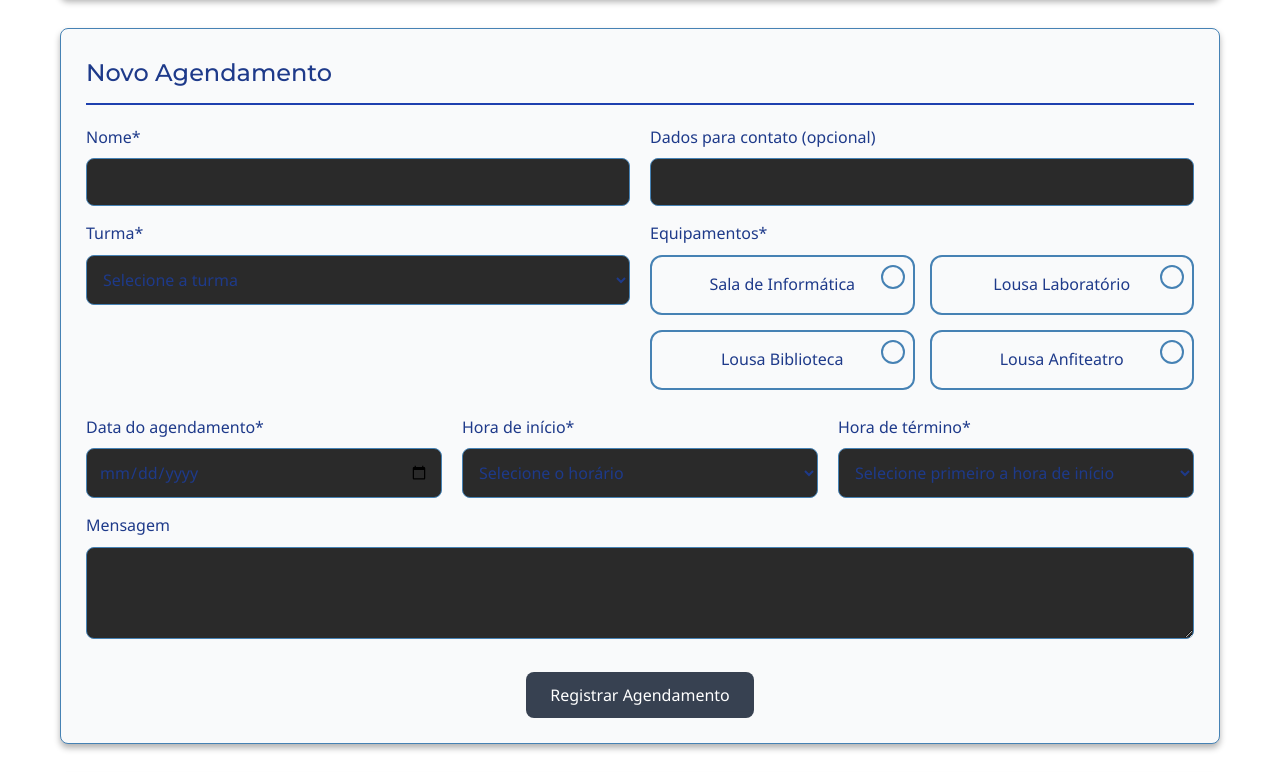
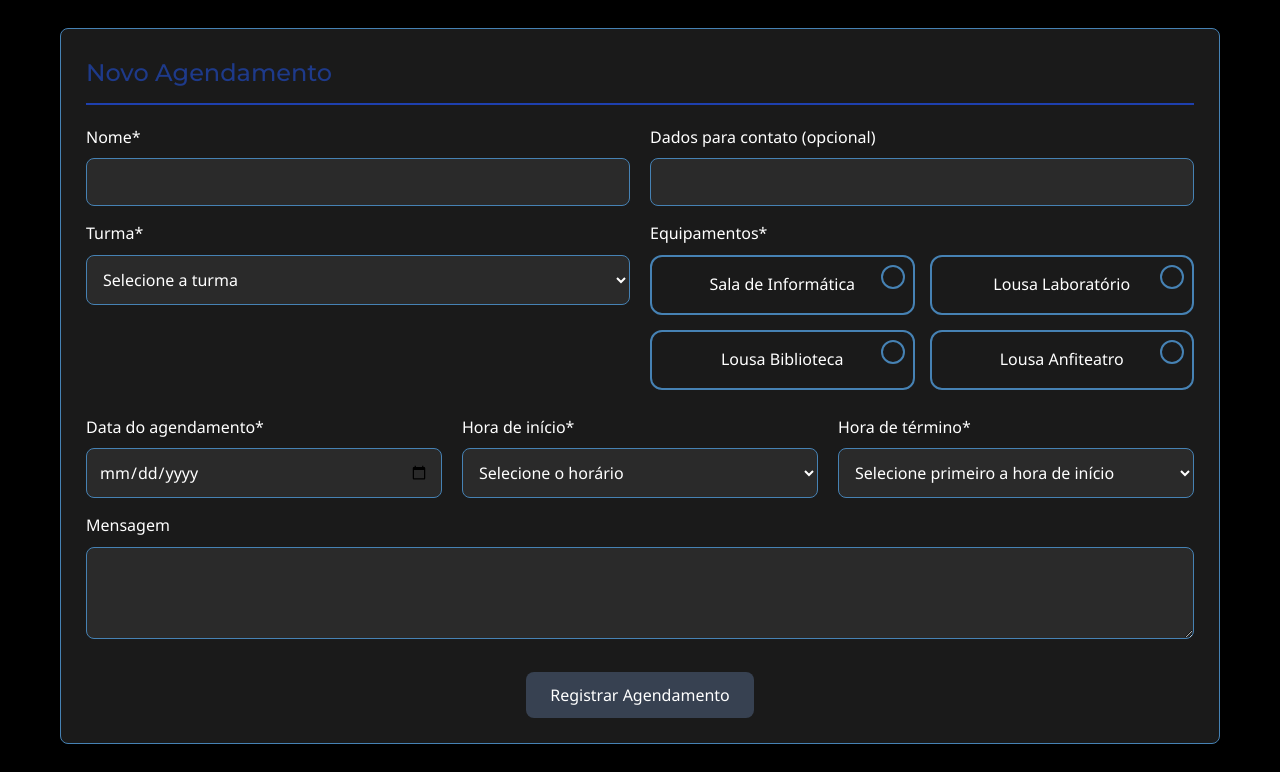
Before and after one commit to Begostas/agendatec-online-jfc, a website: page index.html in a window 1280 px wide. Shown: the part 120-892 px from the top of the page. Drawn offline with nearby package versions, Linux system fonts and the light colour scheme; no server answers.

Commit message:
style: Implementar tema escuro com fundo preto
- Alterar cor de fundo de branco para preto (#000000)
- Ajustar cor dos cards para cinza escuro (#1a1a1a)
- Modificar cor do texto para branco (#ffffff)
- Melhorar contraste e legibilidade da interface

```diff
--- a/styles.css
+++ b/styles.css
@@ -10,9 +10,9 @@
     --dark-color: #374151; /* Cinza escuro */
     --success-color: #4caf50;
     --warning-color: #CC5500; /* Laranja escuro */
-    --bg-color: #ffffff; /* Branco para fundo */
-    --card-bg-color: #f9fafb; /* Cinza muito claro para cards */
-    --text-color: #1e3a8a; /* Azul marinho para texto */
+    --bg-color: #000000; /* Preto para fundo */
+    --card-bg-color: #1a1a1a; /* Cinza muito escuro para cards */
+    --text-color: #ffffff; /* Branco para texto */
     --border-color: #4682B4;
     --hover-color: rgba(204, 85, 0, 0.1); /* Laranja escuro com transparência */
     --shadow: 0 4px 6px rgba(0, 0, 0, 0.3);
```
